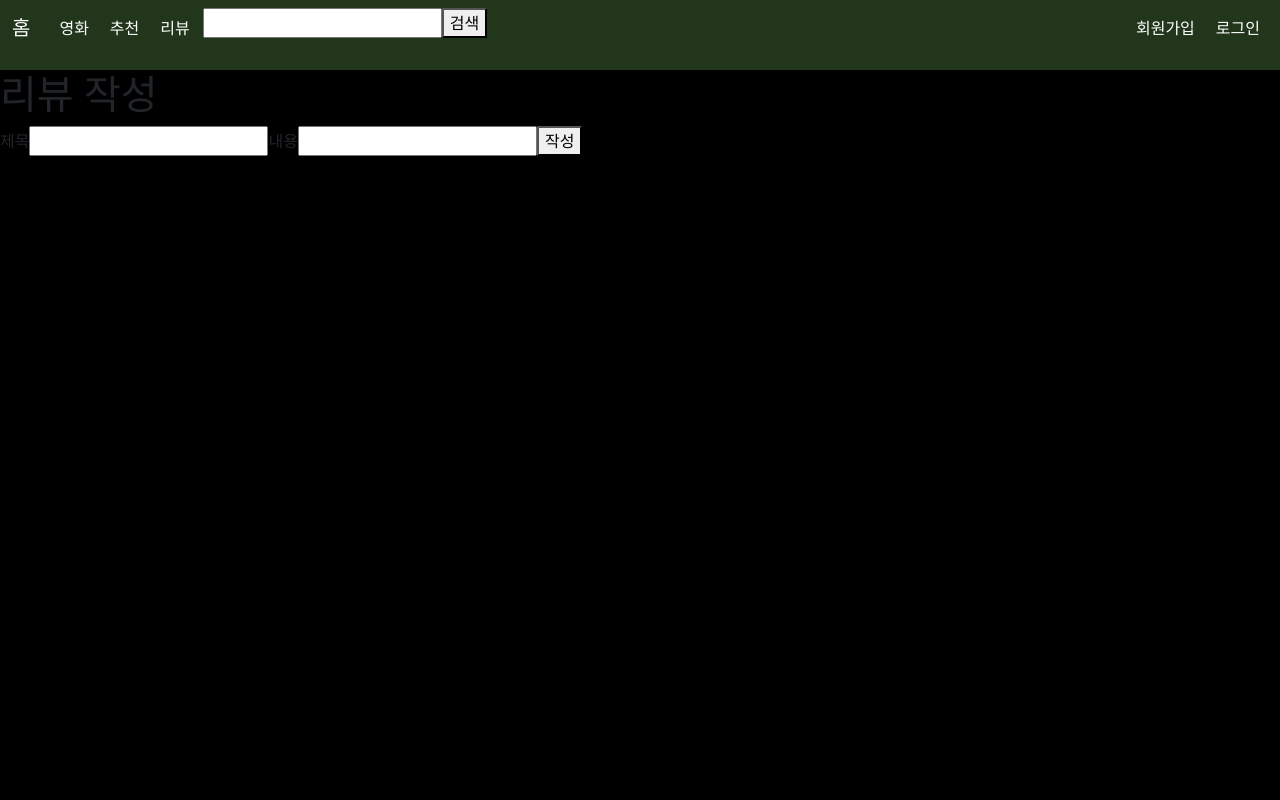
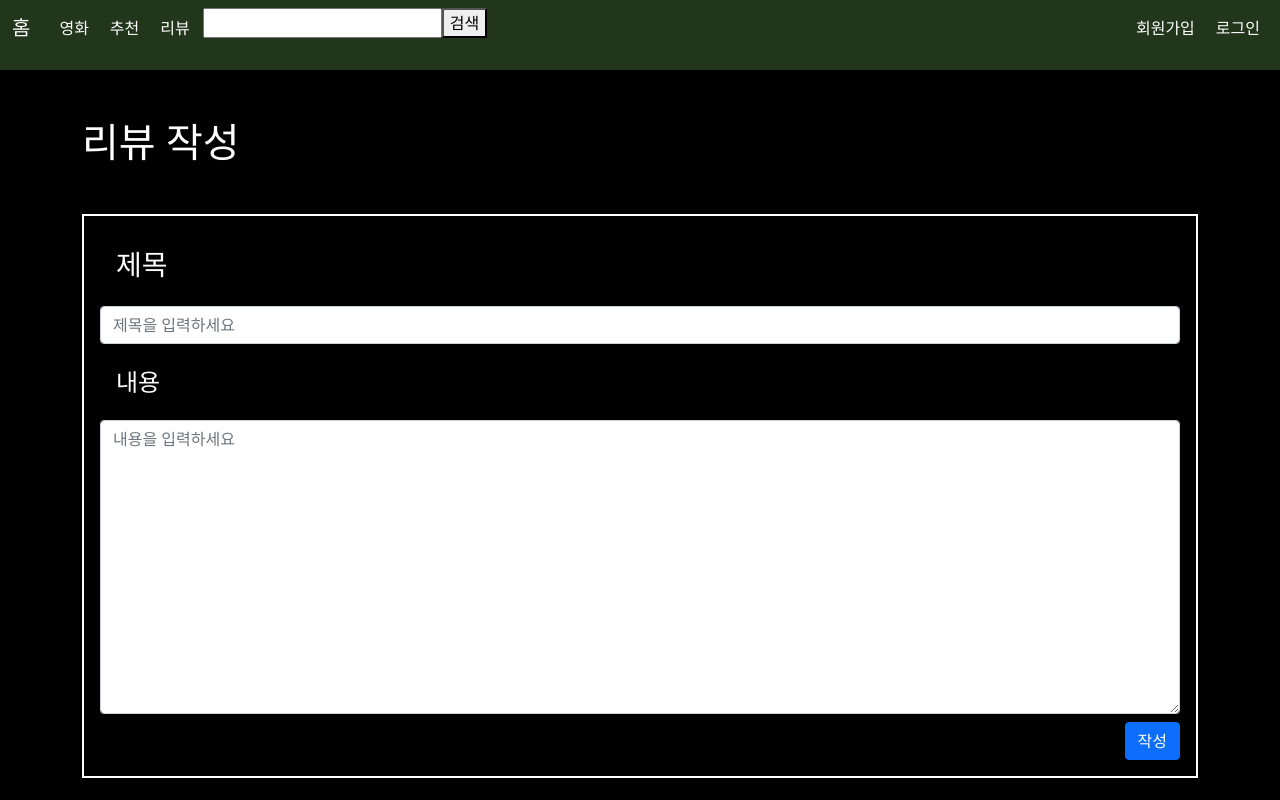
Before and after one commit to Hyojeong721/PJT0_ssafee_bean, a Vue app: page /reviews/create in a window 1280 px wide. Built offline with nearby package versions, Linux system fonts and the light colour scheme; no server answers; what vue-moment would draw is missing.

Commit message:
리뷰페이지 디자인

```diff
--- a/src/views/movies/MovieItem.vue
+++ b/src/views/movies/MovieItem.vue
@@ -45,8 +45,6 @@ export default {
 
 <style>
 .card {
-  height: 400px;
-
   margin-top: 30px;
 
   overflow: hidden;
--- a/src/views/reviews/ReviewDetail.vue
+++ b/src/views/reviews/ReviewDetail.vue
@@ -1,9 +1,52 @@
 <template>
+  <div id="reviewdetailtext">
+
+    <div name="page" class="tablesytle">
+
+      <div name="review" class="board-wrap">
+        <div class="detail-head">
+          <div class="line-set">
+            <span class="text-group">리뷰</span>
+            <span class="review-title">{{ review[0].title }}</span>
+          </div>
+
+        </div>
+
+      </div>
+
+      <div name="like">
+        <span>{{ likeCount }}</span>명이 좋아합니다.
+      </div>
+
+      <div name="update_delete">
+        <button v-if="this.$store.state.userInfo.id == review[0].user" data-bs-toggle="modal" data-bs-target="#reviewModal">수정</button>
+        <button v-if="this.$store.state.userInfo.id == review[0].user" @click="deleteReview">삭제</button>
+      </div>
+
+      <div name="coment">
+        <h2>댓글</h2>
+        <input type="text" v-model="userComment.content" @keyup.enter="commentCreate">
+        <button @click="commentCreate">등록</button>
+        <li v-for="comment in comments" :key="comment.id">
+          {{ comment.username }}
+          {{ comment.content }}
+          {{ comment.created_at }}
+          <button @click="commentDelete(comment.id)">삭제</button>
+        </li>
+      </div>
+
+    </div>
+
+
+    <!-- <div name="page">
+      <div class="m-3">
+        <h1>리뷰 정보</h1>
+      </div>
+
       <div>
-    <div>
-      <h1>리뷰 정보</h1>
         <h3>제목: {{ review[0].title }}</h3>
-      <p>내용: {{ review[0].content }}</p>
+        <p>내용: </p>
+        <div v-html="content"></div>
         <p>작성자: {{ review[0].user_name }}</p>
         <p>생성시각: {{ review[0].created_at | moment('YYYY-MM-DD') }}</p>
         <p>수정시각: {{ review[0].updated_at | moment('YYYY-MM-DD') }}</p>
@@ -19,39 +62,45 @@
           style="color: black"
           @click="updateLikes"
         ></i>
-      <span>{{ likeCount }}</span>명이 좋아합니다.
-      <button v-if="this.$store.state.userInfo.id == review[0].user" data-bs-toggle="modal" data-bs-target="#reviewModal">수정</button>
-        <div class="modal fade" id="reviewModal" tabindex="-1" aria-labelledby="reviewModalLabel" aria-hidden="true">
+      </div>
+    </div> -->
+
+    <div id="modalpage">
+      <div class="modal" tabindex="-1" id="reviewModal" aria-labelledby="reviewModalLabel" aria-hidden="true">
         <div class="modal-dialog">
           <div class="modal-content">
             <div class="modal-header">
-                <h3 class="modal-title" id="exampleModalLabel">제목</h3>
-                <input type="text" v-model="review[0].title">
+              <h3 class="modal-title">리뷰 수정</h3>
+              <button type="button" class="btn-close" data-bs-dismiss="modal" aria-label="Close"></button>
             </div>
             <div class="modal-body">
-                <h5>내용</h5>
-                <input type="text" v-model="review[0].content">
+              <div class="my-2">
+                <label for="title" class="form-label m-3" ><h5 class="modal-title" id="exampleModalLabel">제목</h5></label>
+                <input id="title" type="text" v-model="review[0].title">
+              </div>
+              <div class="my-2">
+                <label for="content" class="form-label m-3"><h5>내용</h5></label>
+                <textarea
+                class="form-control"
+                id="content"
+                rows="3"
+                v-model="review[0].content"
+                placeholder="내용"
+                >
+                </textarea>
+              </div>
             </div>
             <div class="modal-footer">
-                <button type="button" class="btn btn-primary" @click="updateReview">저장</button>
-                <button type="button" class="btn btn-secondary" data-bs-dismiss="modal">닫기</button>
+              <button type="button" class="btn btn-primary" data-bs-dismiss="modal"  @click="updateReview" >Save changes</button>
+              <button type="button" class="btn btn-secondary" data-bs-dismiss="modal" >Close</button>
             </div>
           </div>
         </div>
       </div>
-      <button v-if="this.$store.state.userInfo.id == review[0].user" @click="deleteReview">삭제</button>
     </div>
-    <div>
-      <h2>댓글</h2>
-      <input type="text" v-model="userComment.content" @keyup.enter="commentCreate">
-      <button @click="commentCreate">등록</button>
-      <li v-for="comment in comments" :key="comment.id">
-        {{ comment.username }}
-        {{ comment.content }}
-        {{ comment.created_at }}
-        <button @click="commentDelete(comment.id)">삭제</button>
-      </li>
-    </div>
+
+
+
   </div>
 </template>
 
@@ -78,6 +127,11 @@ export default {
       },
     }
   },
+  computed: {
+    content() {
+      return this.review[0].content.split('\n').join('<br>')
+    }
+  },
   methods: {
     setToken: function () {
       const token = localStorage.getItem('jwt')
@@ -94,7 +148,8 @@ export default {
         user: this.$store.state.userInfo.id,
         movie: 566525,
         created_at: this.review[0].created_at,
-        updated_at: new Date()
+        updated_at: new Date(),
+        user_name: this.$store.state.userInfo.username
       }
       if (review.title) {
         axios({
@@ -229,5 +284,34 @@ export default {
 </script>
 
 <style>
-
+#reviewdetailtext {
+  color: white;
+}
+#modalpage {
+  color: black;
+}
+.board-wrap .detail-head {
+    position: relative;
+    padding: 15px 0 20px;
+}
+.board-wrap .detail-head {
+    position: relative;
+    border-top: 1px solid #24282b;
+    border-bottom: 1px solid #e3e7eb;
+    padding: 16px 20px 20px;
+}
+.board-wrap .detail-head .text-group {
+    line-height: 20px;
+    font-size: 14px;
+    font-weight: 500;
+    vertical-align: middle;
+    color: #3c90e2;
+}
+.board-wrap .detail-head .title {
+    margin: 13px 0 0;
+    /* vertical-align: middle; */
+    display: block;
+    line-height: 18px;
+    max-width: 830px;
+}
 </style>
--- a/src/views/reviews/ReviewForm.vue
+++ b/src/views/reviews/ReviewForm.vue
@@ -1,11 +1,33 @@
 <template>
-  <div>
-    <h1>리뷰 작성</h1>
-    <label for="title">제목</label>
-    <input id="title" type="text" v-model="title">
-    <label for="content">내용</label>
-    <input id="content" type="text" v-model="content" @keyup.enter="createReview">
-    <button @click="createReview">작성</button>
+  <div class="container" id=text>
+    <div class="my-5 ">
+      <h1>리뷰 작성</h1>
+    </div>
+
+    <div id="reviewcreatetable">
+      <div class="m-3">
+        <div class="my-2">
+          <label for="title" class="form-label m-3" ><h3>제목</h3></label>
+          <input id="title" type="text" class="form-control" v-model="title"  placeholder="제목을 입력하세요">
+        </div>
+        <div class="my-2">
+          <label for="content" class="form-label m-3"><h4>내용</h4></label>
+          <textarea
+          class="form-control"
+          id="content"
+          rows="3"
+          v-model="content"
+          placeholder="내용을 입력하세요"
+          >
+          </textarea>
+        </div>
+        <div class="d-md-flex justify-content-end mt-2">
+          <input class="btn btn-primary" type="button" value="작성" @click="createReview">
+
+        </div>
+
+      </div>
+    </div>
   </div>
 </template>
 
@@ -28,7 +50,8 @@ export default {
         content: this.content,
         user: this.$store.state.userInfo.id,
         movie: 566525,
-        created_at: new Date()
+        created_at: new Date(),
+        user_name: this.$store.state.userInfo.username
       }
       if (review.title) {
         axios({
@@ -45,13 +68,25 @@ export default {
           })
           .catch(err => {
             console.log(err)
+            alert('내용을 입력하세요~^^')
           })
+      } else {
+        alert('제목을 입력하세요~^^')
       }
+
     },
   },
 }
 </script>
 
 <style>
-
+#text {
+  color: white;
+}
+#reviewcreatetable {
+  border: 2px solid white;
+}
+textarea.form-control {
+    min-height: calc(17.5em + 0.75rem + 2px);
+}
 </style>
--- a/src/views/reviews/ReviewList.vue
+++ b/src/views/reviews/ReviewList.vue
@@ -3,10 +3,10 @@
     <div class="m-3">
       <h1>영화 리뷰</h1>
     </div>
-    <div class="p-4">
-      <router-link to="/reviews/create">리뷰 작성</router-link>
+    <div align="right" class="btnsytle py-3">
+      <router-link id="reviewcreate" class="btn" to="/reviews/create">리뷰 작성</router-link>
     </div>
-    <div style="width: 1000px">
+    <div class="tablesytle">
       <table class="table table-dark table-hover table-bordered">
         <thead>
           <tr class="col">
@@ -33,7 +33,6 @@
 <script>
 import ReviewItem from './ReviewItem.vue'
 import axios from 'axios'
-
 export default {
   name: 'ReviewList',
   components: {
@@ -79,6 +78,10 @@ export default {
 </script>
 
 <style>
+#reviewcreate {
+  background-color: thistle;
+  color: yellow;
+}
 #reviewtable {
   margin: 30px;
 }
@@ -90,4 +93,16 @@ thead {
   color: white;
   font-size: 20px;
 }
+.btnsytle {
+  width: 65%;
+  position: relative;
+  left: 50%;
+  transform: translateX(-50%);
+}
+.tablesytle {
+  width: 65%;
+  position: absolute;
+  left: 50%;
+  transform: translateX(-50%);
+}
 </style>
```
Lines whose indentation alone changed are shown as unchanged.
